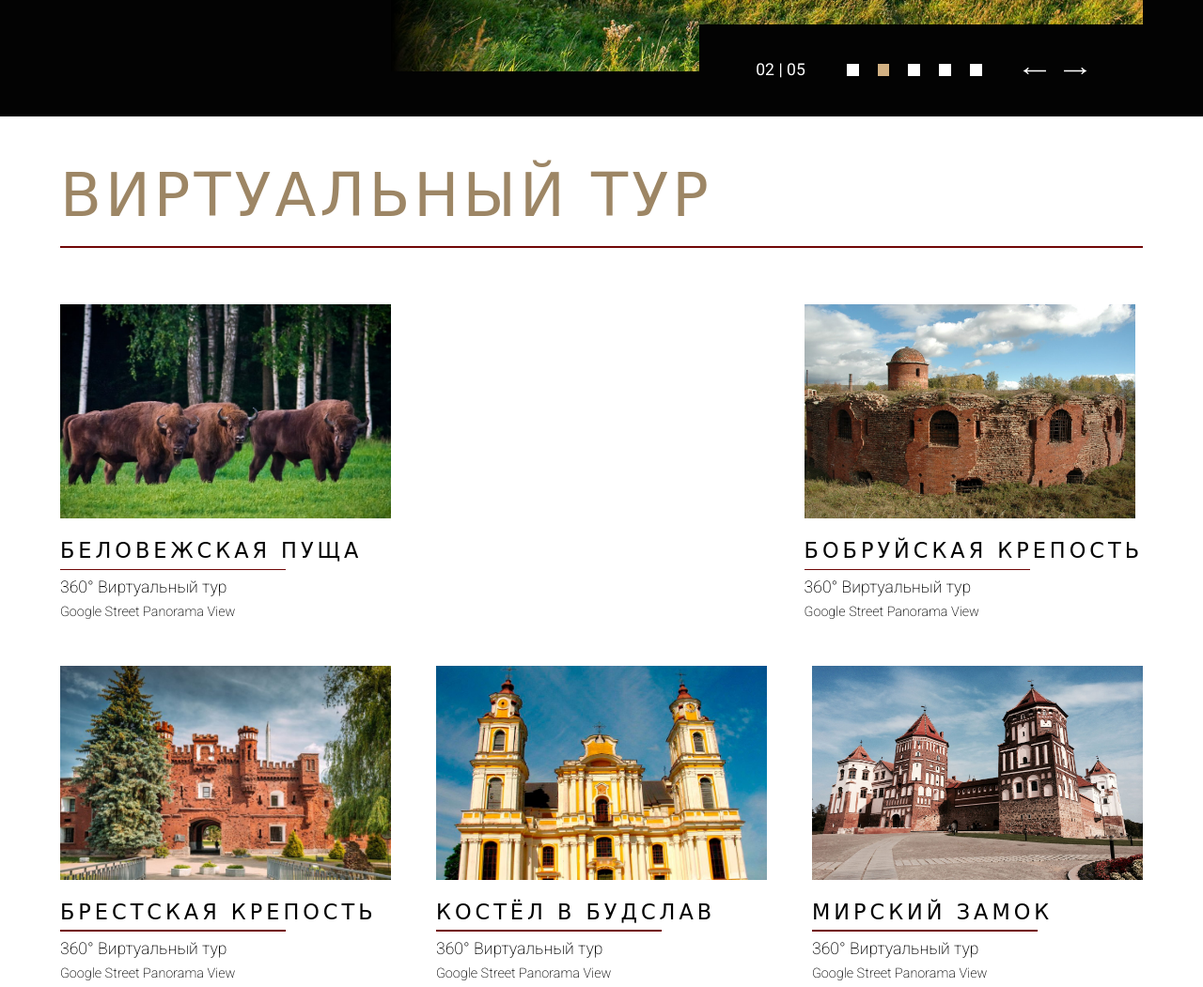
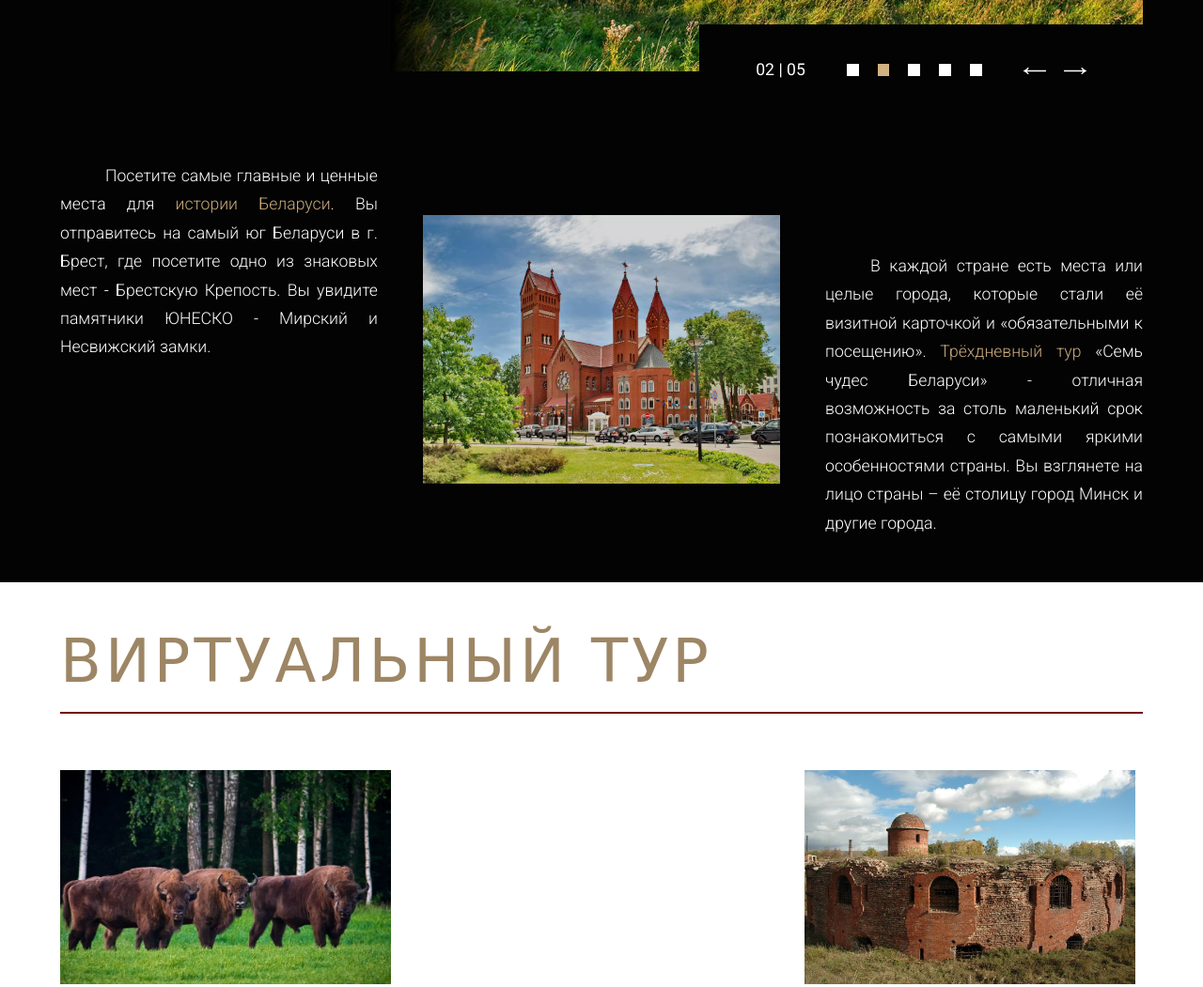
Before and after one commit to AvKa3003/PSS, a plain HTML site: page patriot/index.html in a window 1280 px wide. Shown: the part 660-1711 px from the top of the page at 94% size. Drawn offline with nearby package versions, Linux system fonts and the light colour scheme; a web font is replaced by a local one.

Commit message:
feat: expand welcome section

```diff
--- a/patriot/index.html
+++ b/patriot/index.html
@@ -185,6 +185,16 @@
               <img src="./assets/svg/SliderArrowLeft.svg" alt="L" class="slider-left-arrow">
               <img src="./assets/svg/SliderArrowRight.svg" alt="R" class="slider-right-arrow">
             </div>
+          </div>
+        </div>
+      </section>
+      <section class="section dark-section">
+        <div class="container">
+          <div class="about">
+            <div class="about-item about-first light-text">Посетите самые главные и ценные места для <span class="gold-text
+              ">истории Беларуси</span>. Вы отправитесь на самый юг Беларуси в г. Брест, где посетите одно из знаковых мест - Брестскую Крепость. Вы увидите памятники ЮНЕСКО - Мирский и Несвижский замки.</div>
+            <img class="about-item about-image" src="./assets/img/about.webp" alt="about">
+            <div class="about-first about-third light-text about-item">В каждой стране есть места или целые города, которые стали её визитной карточкой и «обязательными к посещению». <span class="gold-text">Трёхдневный тур </span>«Семь чудес Беларуси» - отличная возможность за столь маленький срок познакомиться с самыми яркими особенностями страны. Вы взглянете на лицо страны – её столицу город Минск и другие города.</div>
           </div>
         </div>
       </section>
--- a/patriot/style.css
+++ b/patriot/style.css
@@ -301,6 +301,28 @@ h3 {
 
 .slider-left-arrow {
   margin-right: 20px;
+}
+
+/* About */
+.about {
+  display: flex;
+  flex-direction: row;
+  text-indent: 60px;
+}
+
+.about-image {
+  display: block;
+  align-self: center;
+  margin: 0 60px;
+}
+.about-item {
+  text-align: justify;
+  width: 33%;
+}
+
+.about-third {
+  align-self: flex-end;
+  margin-top: 120px;
 }
 
 /* visiting */
```
Also changed, not shown: patriot/assets/img/about.webp (added).
